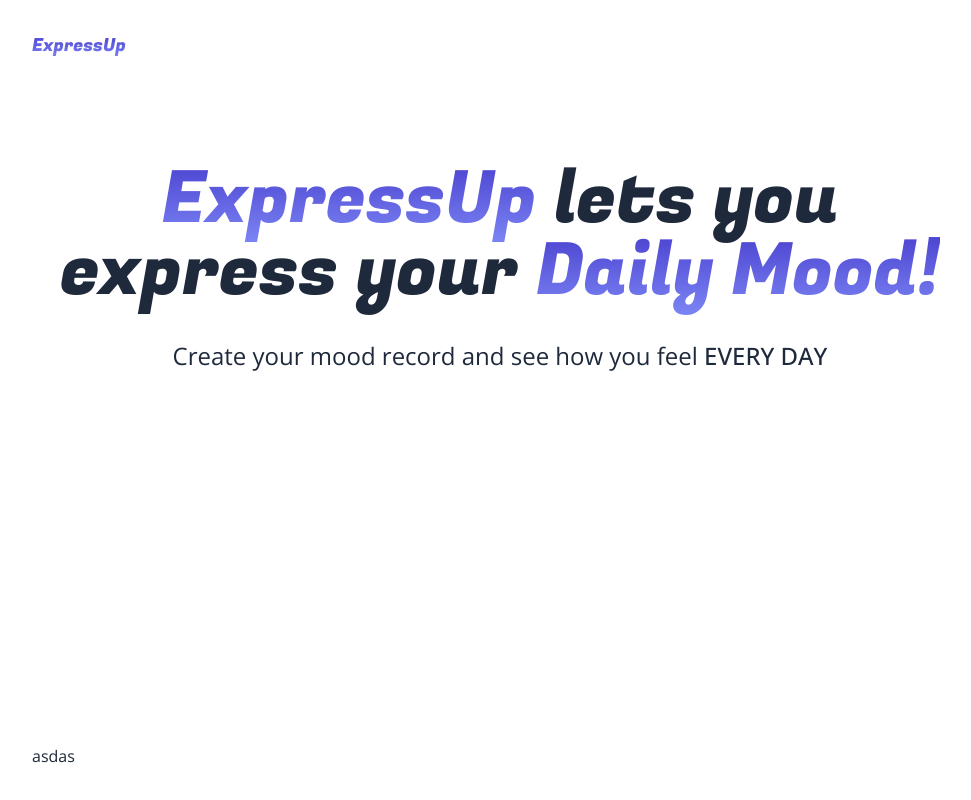
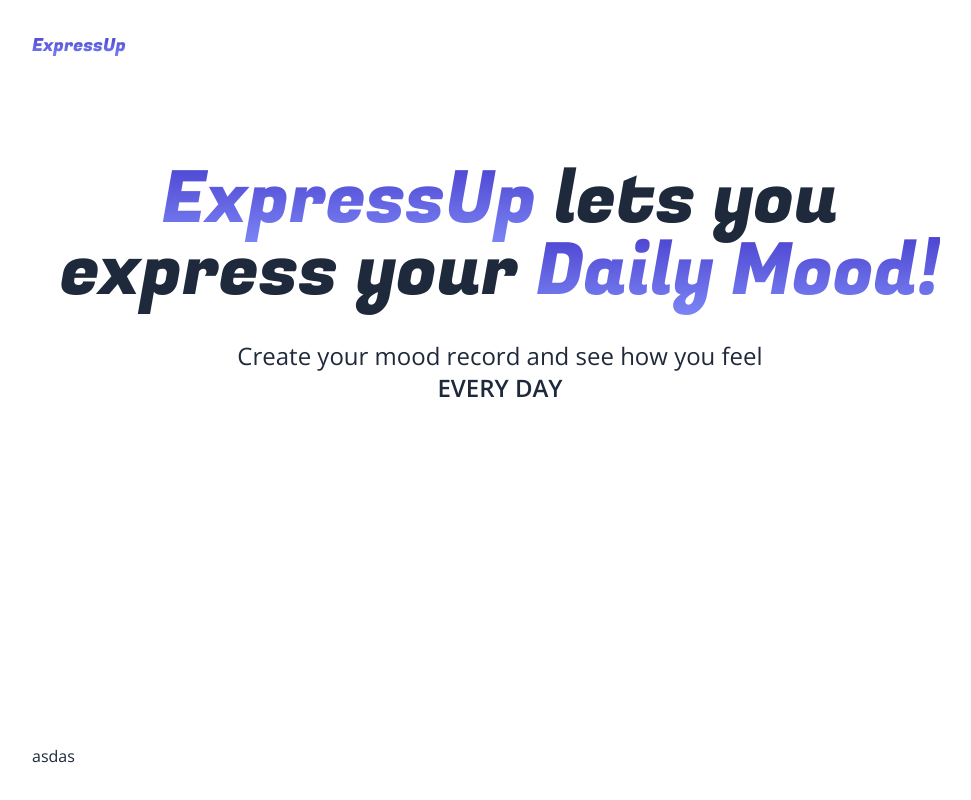
Before and after one commit to axshatInd/expressup, a Next.js app: page / in a window 1280 px wide. Shown: the whole page, without its empty margins (140-1111 px from the left). Built offline with nearby package versions, Linux system fonts and the light colour scheme.

Commit message:
Every Day made text centered

```diff
--- a/components/Hero.js
+++ b/components/Hero.js
@@ -6,7 +6,7 @@ export default function Hero() {
   return (
     <div className='py-4 md:py-10 flex flex-col gap-4 sm:gap-8'>
         <h1 className={'text-5xl sm:text-6xl md:text-7xl text-center ' + fugaz.className}><span className='textGradient'>ExpressUp</span> lets you express your <span className='textGradient'>Daily Mood!</span></h1>
-        <p className='text-lg sm:text-xl md:text-2xl text-center '>Create your mood record and see how you feel <span className='font-medium'>EVERY DAY</span></p>
+        <p className='text-lg sm:text-xl md:text-2xl text-center w-full mx-auto max-w-[600px] '>Create your mood record and see how you feel <span className='font-semibold'>EVERY DAY</span></p>
 
     </div>
   )
```
